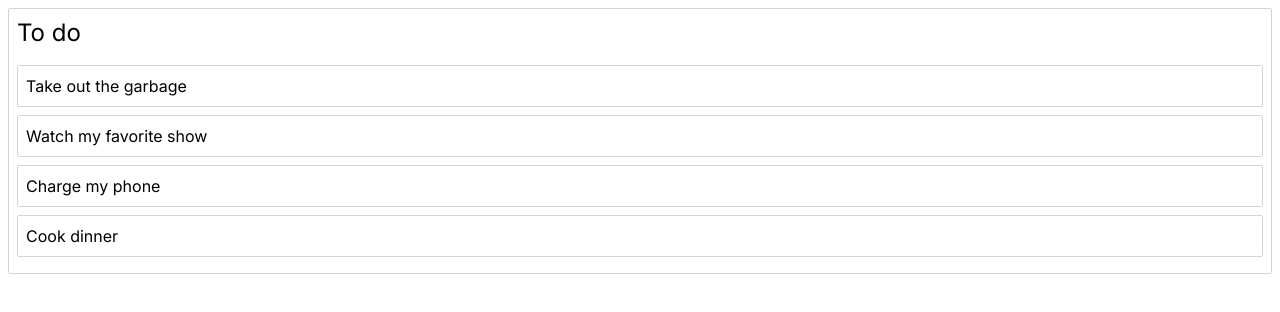
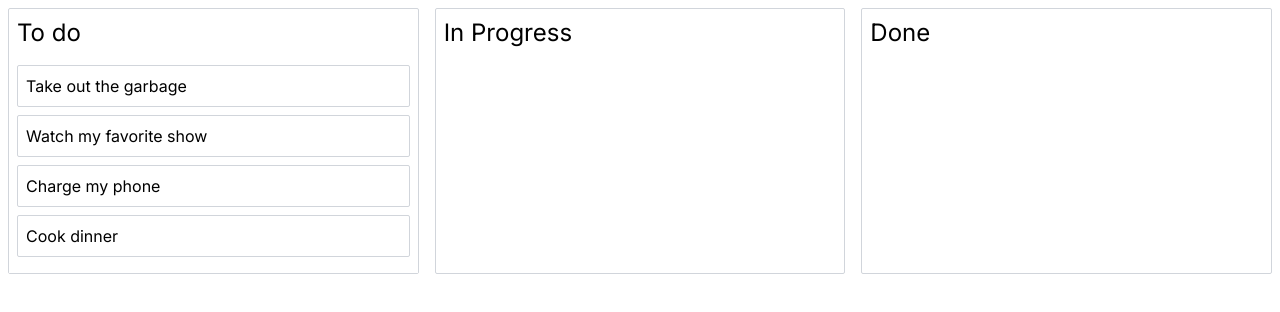
Before and after one commit to abdihashii/task-management-app, a Next.js app in the folder task-management-app/: page / in a window 1280 px wide. Shown: the top 312 px of the page. Built offline with nearby package versions, Linux system fonts and the light colour scheme.

Commit message:
sets up the new columns

```diff
--- a/task-management-app/src/data/initial-data.ts
+++ b/task-management-app/src/data/initial-data.ts
@@ -16,9 +16,5 @@ export const initialData: InitialData = {
     'column-2': { id: 'column-2', title: 'In Progress', taskIds: [] },
     'column-3': { id: 'column-3', title: 'Done', taskIds: [] },
   },
-  columnOrder: [
-    'column-1',
-    // 'column-2',
-    // 'column-3'
-  ],
+  columnOrder: ['column-1', 'column-2', 'column-3'],
 };
--- a/task-management-app/src/pages/index.tsx
+++ b/task-management-app/src/pages/index.tsx
@@ -84,7 +84,7 @@ export default function Home() {
       <Head>
         <title>Task Management App</title>
       </Head>
-      <main className={`${inter.className}`}>
+      <main className={`${inter.className} grid grid-cols-3`}>
         <DragDropContext
           // called when the drag starts
           // onDragStart={onDragStart}
@@ -93,11 +93,11 @@ export default function Home() {
           // called at the end of the drag, this is the only required callback
           onDragEnd={onDragEnd}
         >
-          {data.columnOrder.map((columnId) => {
+          {data.columnOrder.map((columnId, index) => {
             const column = data.columns[columnId];
             const tasks = column.taskIds.map((taskId) => data.tasks[taskId]);
 
-            return <Column key={column.id} {...{ column, tasks }} />;
+            return <Column key={column.id} {...{ index, column, tasks }} />;
           })}
         </DragDropContext>
       </main>
--- a/task-management-app/src/types/index.ts
+++ b/task-management-app/src/types/index.ts
@@ -24,6 +24,7 @@ export type InitialData = {
 export type ColumnProps = {
   column: Column;
   tasks: Task[];
+  index: number;
 };
 
 export type TaskProps = {
```
